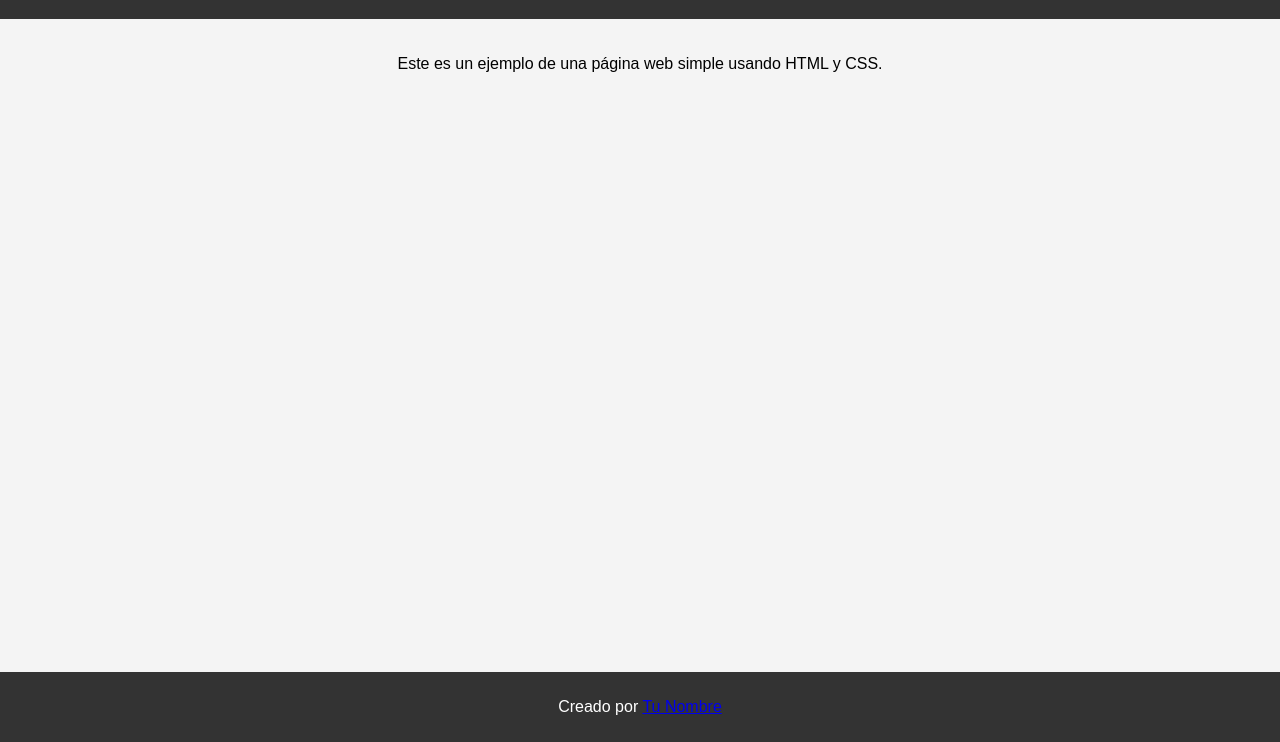
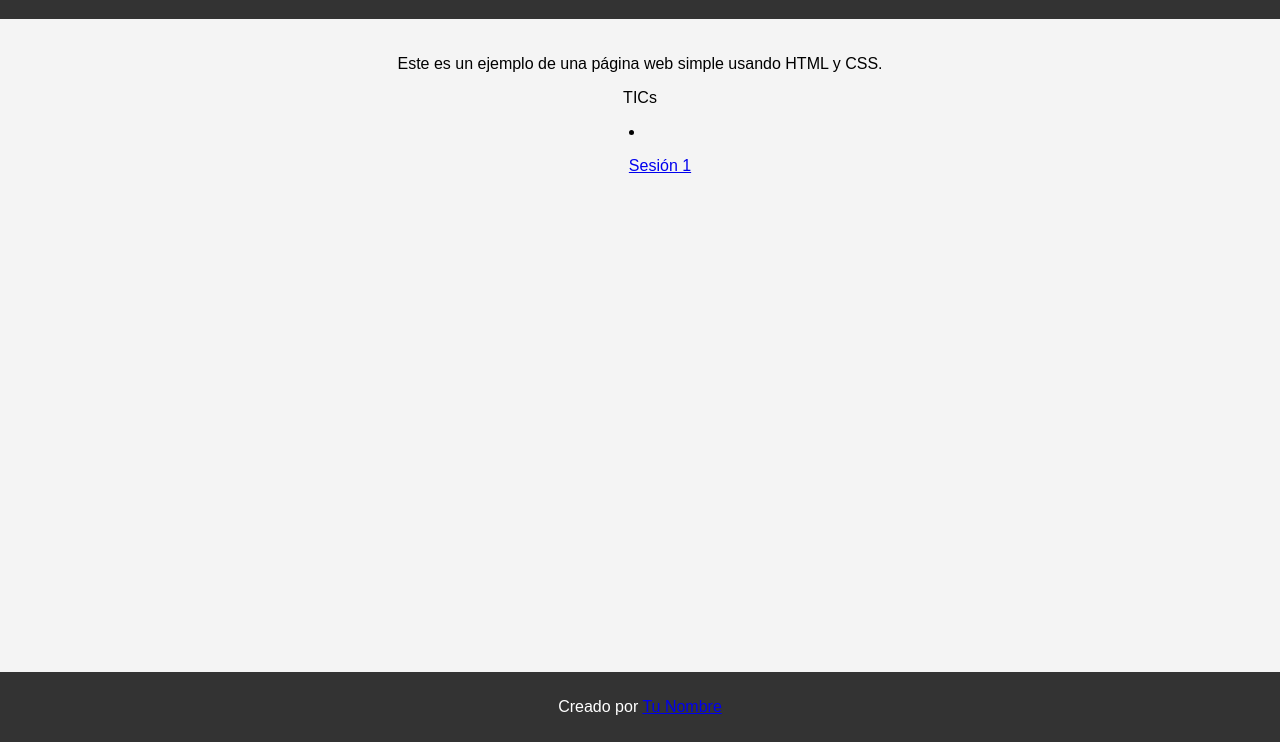
Before and after one commit to trianagel/trianagel.github.io, a plain HTML site: page index.html in a window 1280 px wide. Shown: the part 58-800 px from the top of the page. Drawn offline with Linux system fonts and the light colour scheme.

Commit message:
agrego pdf tic

```diff
--- a/index.html
+++ b/index.html
@@ -13,6 +13,10 @@
 
     <section class="contenido">
         <p>Este es un ejemplo de una página web simple usando HTML y CSS.</p>
+        <p>TICs</p>
+        <li>
+            <ol><a href="/TIC/(1)_sesión_1_herramientas_TIC_v6.pdf">Sesión 1</a></ol>
+        </li>
     </section>
 
     <footer>
```
Also changed, not shown: 1 other file.
